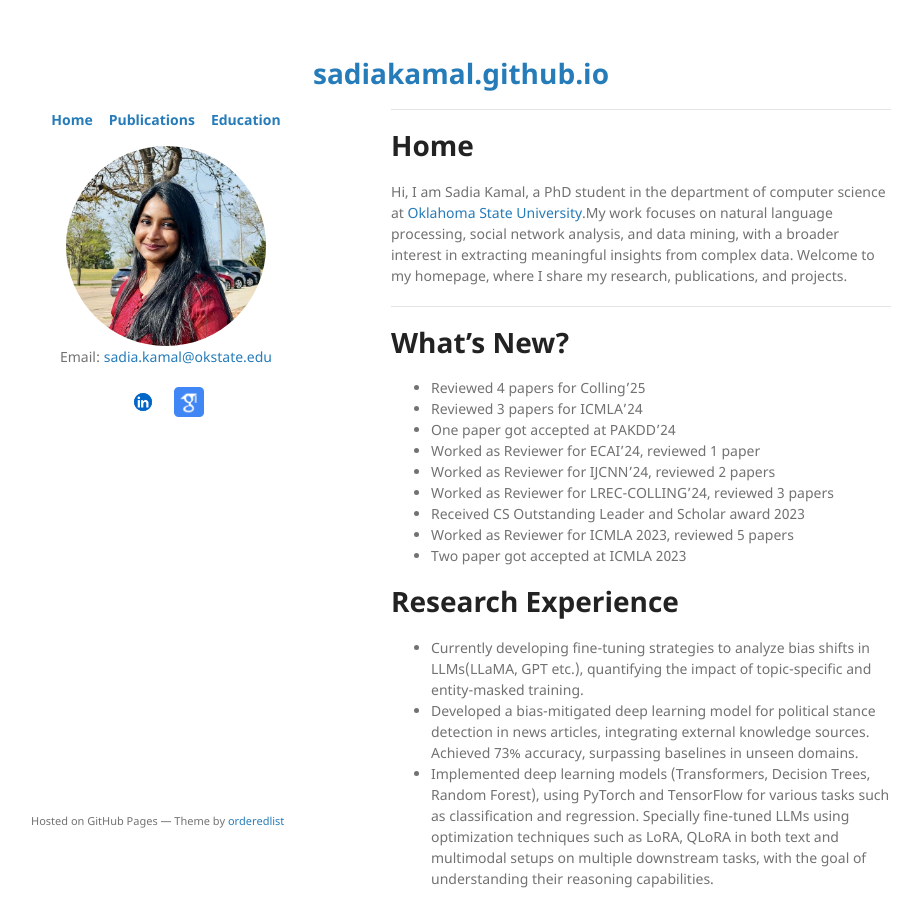
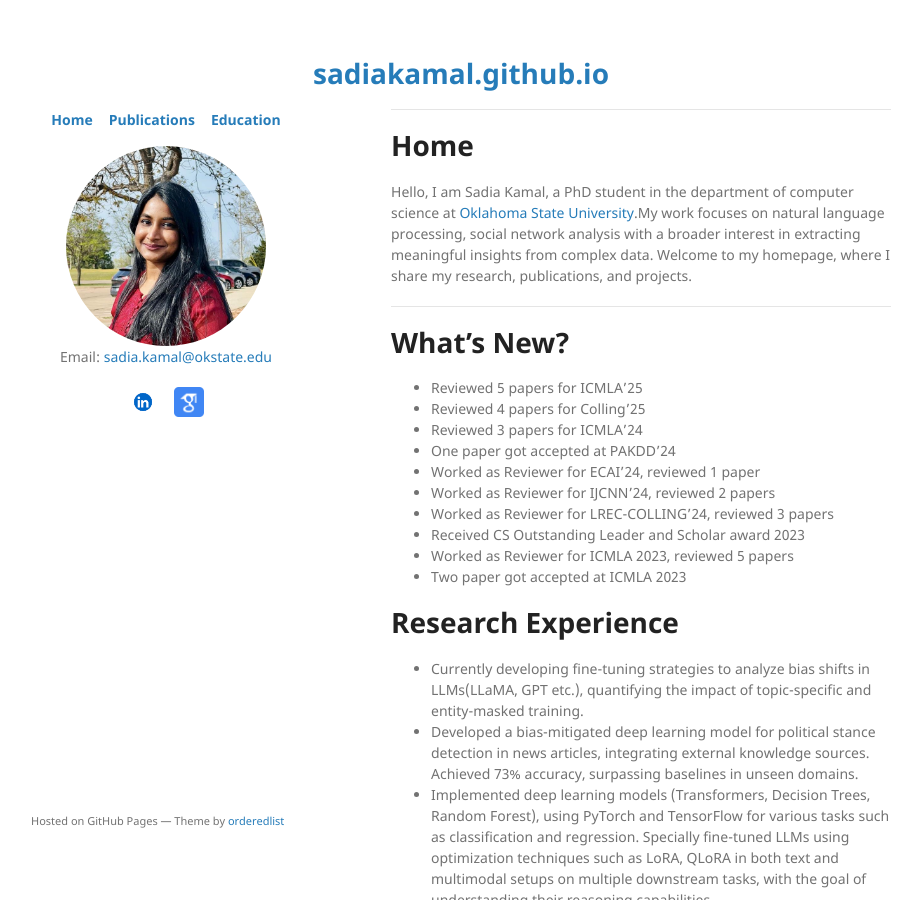
Before and after one commit to sadiakamal/sadiakamal.github.io, a Jekyll site: the page built from index.md, in a window 1280 px wide and 900 px high. Shown: the whole window, without its empty margins (179-1101 px from the left). Built offline with Jekyll 4.4.1, drawn with Linux system fonts in a browser that asks for light colours; the repository's description, which GitHub fills in, is left out.

Commit message:
Update index.md

```diff
--- a/index.md
+++ b/index.md
@@ -7,11 +7,12 @@ layout: default
 
 # Home
 
-Hi, I am Sadia Kamal, a PhD student in the department of computer science at [Oklahoma State University](https://go.okstate.edu).My work focuses on natural language processing, social network analysis, and data mining, with a broader interest in extracting meaningful insights from complex data. Welcome to my homepage, where I share my research, publications, and projects.
+Hello, I am Sadia Kamal, a PhD student in the department of computer science at [Oklahoma State University](https://go.okstate.edu).My work focuses on natural language processing, social network analysis with a broader interest in extracting meaningful insights from complex data. Welcome to my homepage, where I share my research, publications, and projects.
 
 ---
 
 # What's New?
+* Reviewed 5 papers for ICMLA'25
 * Reviewed 4 papers for Colling'25
 * Reviewed 3 papers for ICMLA'24
 * One paper got accepted at PAKDD'24
```
